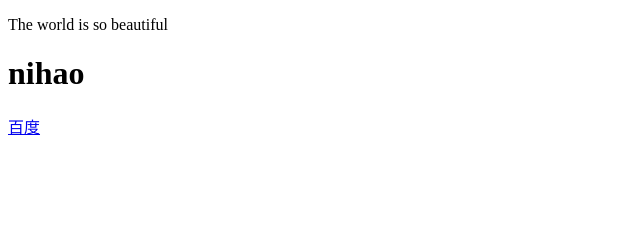
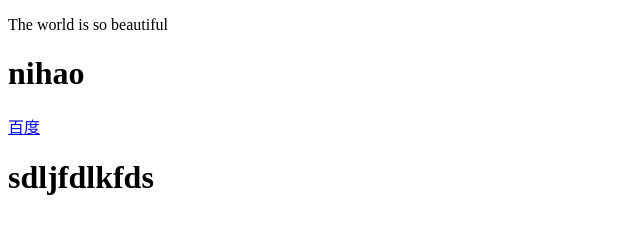
Before and after one commit to apoem/git-demo, a plain HTML site: page index.html in a window 1280 px wide. Shown: the whole page, without its empty margins (0-640 px from the left). Drawn offline with Linux system fonts and the light colour scheme.

Commit message:
i dont know

```diff
--- a/index.html
+++ b/index.html
@@ -12,5 +12,6 @@
         nihao
     </h1>
     <a href="www.baidu.com">百度</a>
+    <h1>sdljfdlkfds</h1>
 </body>
 </html>
```
